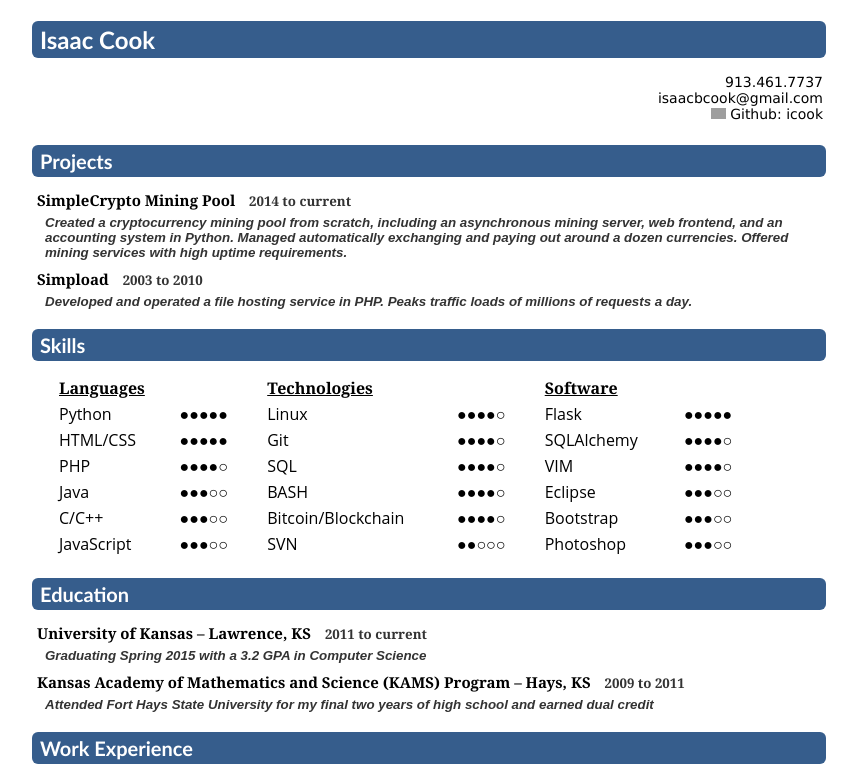
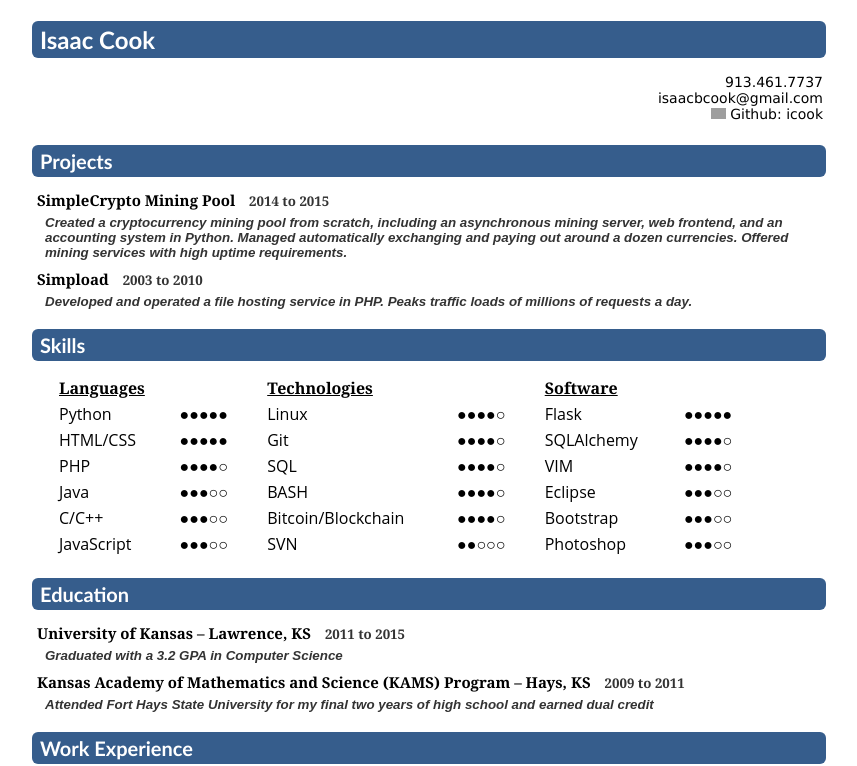
Before and after one commit to icook/personal, a Jekyll site: the page resume/index.html, which Jekyll copies as it is, in a window 1280 px wide. Shown: the top 766 px of the page, without its empty margins (211-1068 px from the left). Built offline with Jekyll 4.4.1, drawn with Linux system fonts in a browser that asks for light colours; Markdown is read by kramdown in place of the engine named in the settings; grey boxes are pictures that could not be loaded.

Commit message:
Update job and graduation info

```diff
--- a/resume/index.html
+++ b/resume/index.html
@@ -105,7 +105,7 @@
 
       <h2>
         SimpleCrypto Mining Pool
-        <span class="detail">2014 to current</span>
+        <span class="detail">2014 to 2015</span>
       </h2>
       <h3>Created a cryptocurrency mining pool from scratch, including an asynchronous mining server, web frontend, and an accounting system in Python.
 	  Managed automatically exchanging and paying out around a dozen currencies. Offered mining services with high uptime requirements.</h3>
@@ -181,9 +181,9 @@
 
       <h2>
         University of Kansas &#150; Lawrence, KS
-        <span class="detail">2011 to current</span>
+        <span class="detail">2011 to 2015</span>
       </h2>
-      <h3>Graduating Spring 2015 with a 3.2 GPA in Computer Science</h3>
+      <h3>Graduated with a 3.2 GPA in Computer Science</h3>
 
       <h2>
         Kansas Academy of Mathematics and Science (KAMS) Program &#150; Hays, KS
```
